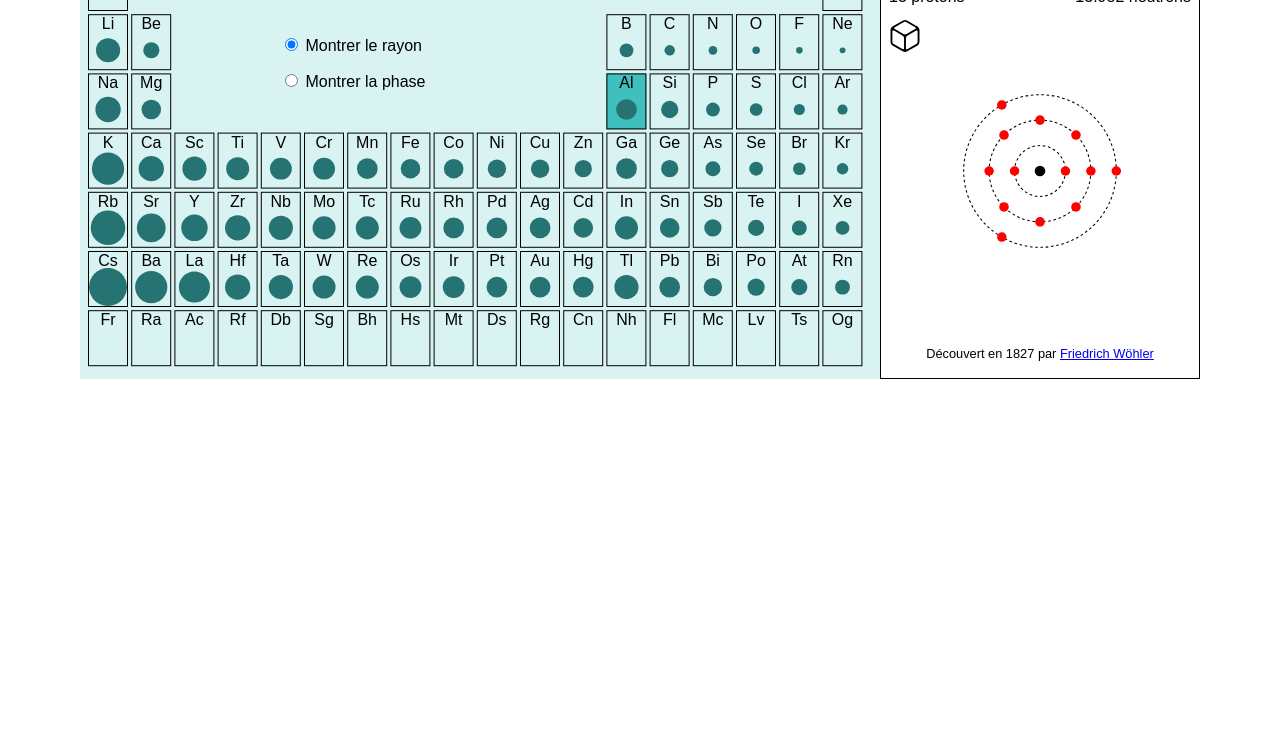
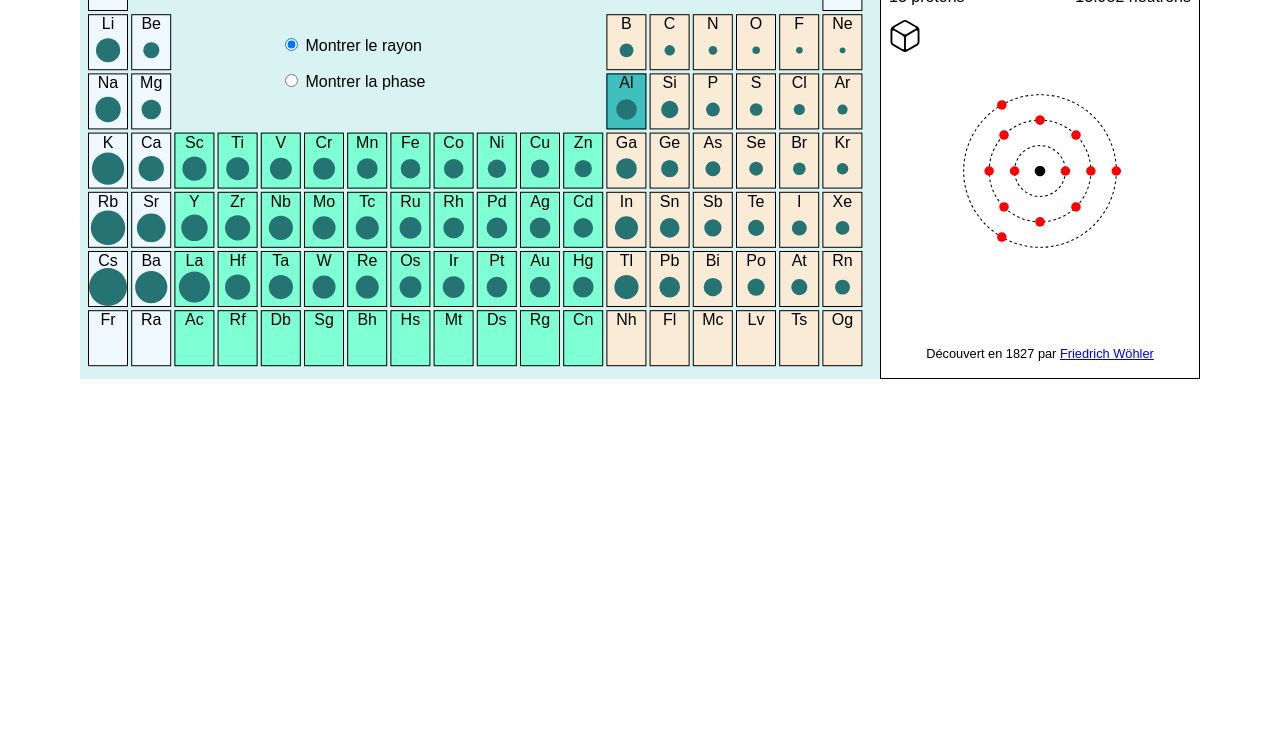
Before and after one commit to jlg-formation/dtv-juin-21, a website: page tableau-periodique-d3/index.html in a window 1280 px wide. Shown: the part 61-800 px from the top of the page. Drawn offline with nearby package versions, Linux system fonts and the light colour scheme.

Commit message:
dev: added block

```diff
--- /dev/null
+++ b/tableau-periodique-d3/css/block.css
@@ -0,0 +1,12 @@
+.block-s {
+  background-color: aliceblue;
+}
+.block-p {
+  background-color: antiquewhite;
+}
+.block-d {
+  background-color: aquamarine;
+}
+.block-f {
+  background-color: blanchedalmond;
+}
--- a/tableau-periodique-d3/index.html
+++ b/tableau-periodique-d3/index.html
@@ -11,7 +11,8 @@
       href="../assets/tableau-periodique.svg"
       type="image/svg"
     />
-    <link rel="stylesheet" href="style.css" />
+    <link rel="stylesheet" href="css/style.css" />
+    <link rel="stylesheet" href="css/block.css" />
   </head>
   <body>
     <div class="parent">
@@ -34,6 +35,7 @@
 
     <script src="../node_modules/d3/dist/d3.js"></script>
     <script src="./src/globals.js"></script>
+    <script src="./src/block.js"></script>
     <script src="./src/electron.js"></script>
     <script src="./src/init.js"></script>
     <script src="./main.js"></script>
--- /dev/null
+++ b/tableau-periodique-d3/src/block.js
@@ -0,0 +1,18 @@
+const getBlock = (record) => {
+  if (record.AtomicNumber === "2") {
+    return "s";
+  }
+  if ([1, 2].includes(+record.Group)) {
+    return "s";
+  }
+  if ([13, 14, 15, 16, 17, 18].includes(+record.Group)) {
+    return "p";
+  }
+  if ([3, 4, 5, 6, 7, 8, 9, 10, 11, 12].includes(+record.Group)) {
+    return "d";
+  }
+  if (record.Group === "") {
+    return "f";
+  }
+  throw new Error("bloc not found");
+};
--- a/tableau-periodique-d3/src/init.js
+++ b/tableau-periodique-d3/src/init.js
@@ -11,7 +11,7 @@ const buildPeriodicTable = async () => {
     .data(data)
     .enter()
     .append("div")
-    .attr("class", "element")
+    .attr("class", (record) => "element block-" + getBlock(record))
     .attr("style", `transform: translate(0, 0);`)
     .attr("title", function (record) {
       return `${record.Element} (${record.AtomicNumber})`;
```
Also changed, not shown: tableau-periodique-d3/css/style.css (renamed from tableau-periodique-d3/style.css).
